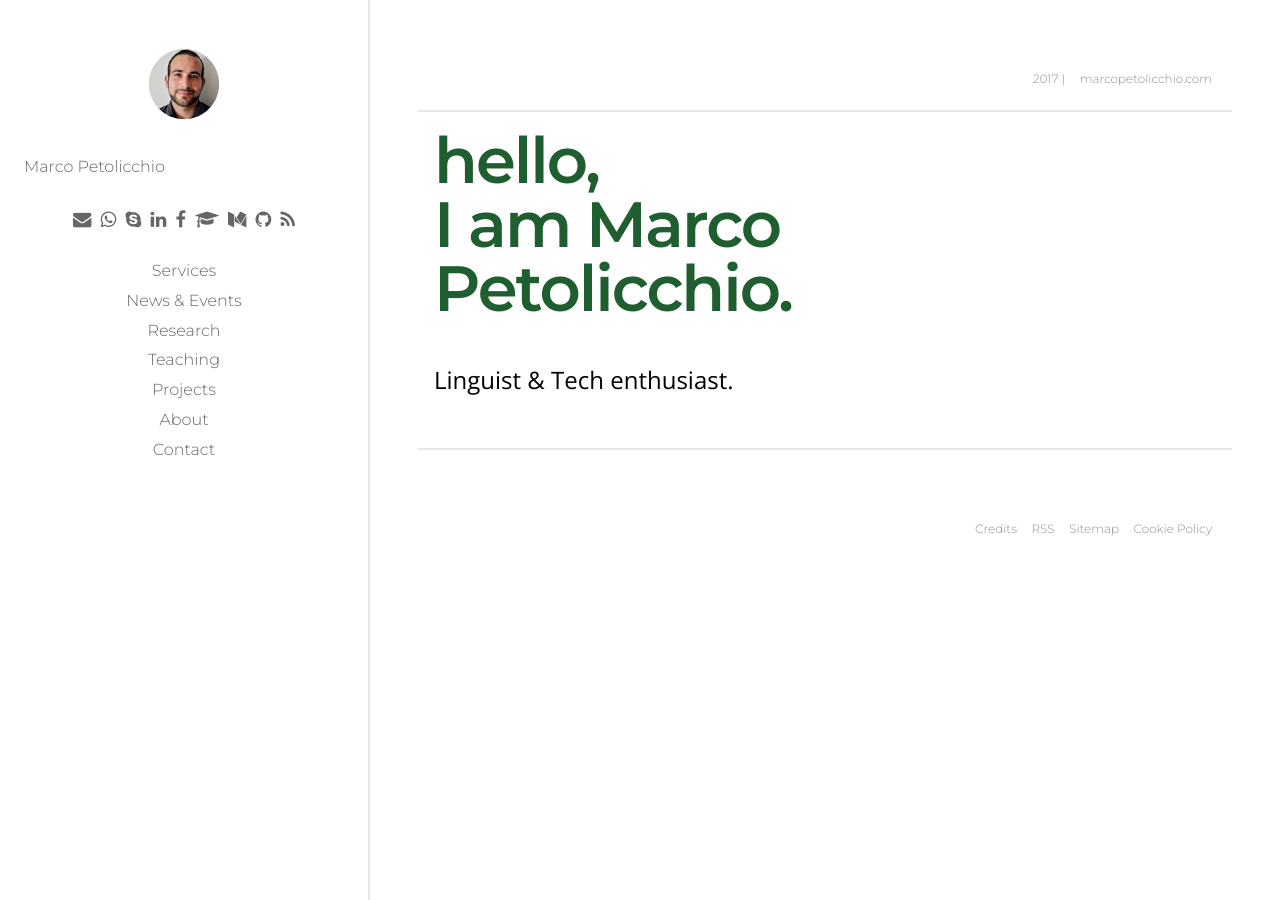
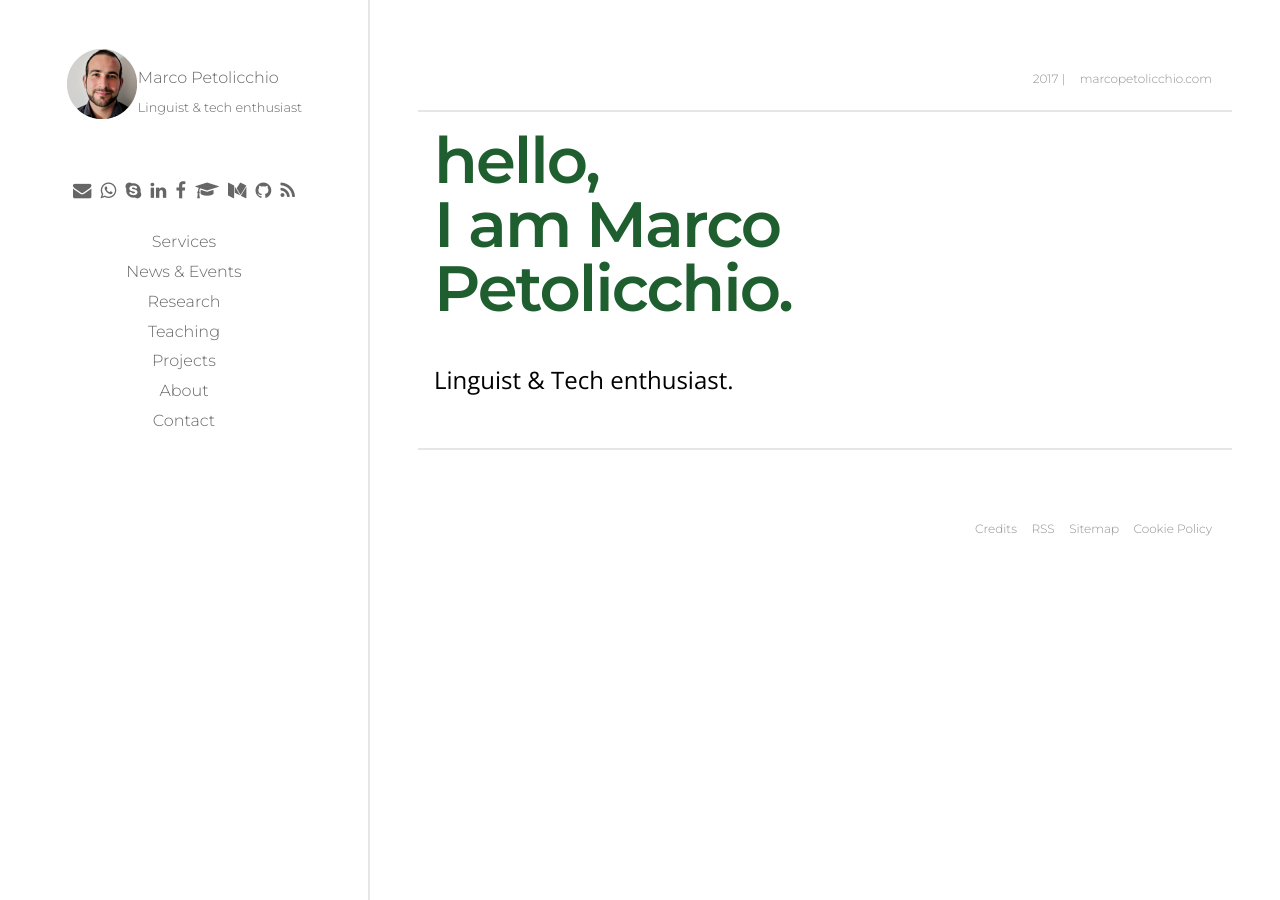
Before and after one commit to p-marco/p-marco.github.io, a Jekyll site: the page built from index.md, in a window 1280 px wide. Built offline with Jekyll 4.4.1, drawn with Linux system fonts in a browser that asks for light colours; our own code applies the rules of GitHub Pages for plain Markdown files.

Commit message:
new commit

```diff
--- a/_includes/nav.html
+++ b/_includes/nav.html
@@ -1,8 +1,9 @@
 <div class="nav nav-sidebar">
 	<div class="nav--logo">
 	<a href="{{base}}"> <img class="img nav-img" src="{{base}}/{{ site.author.image }}" alt=""></a>
+	<p class="t-heading"><strong>Marco Petolicchio</strong><br>
+	<small>Linguist & tech enthusiast</small></p>
 	</div>
-	<p class="t-heading">Marco Petolicchio</p>
 {% include nav-social.html %}
 {% include nav-primary.html %}
 </div>
```
